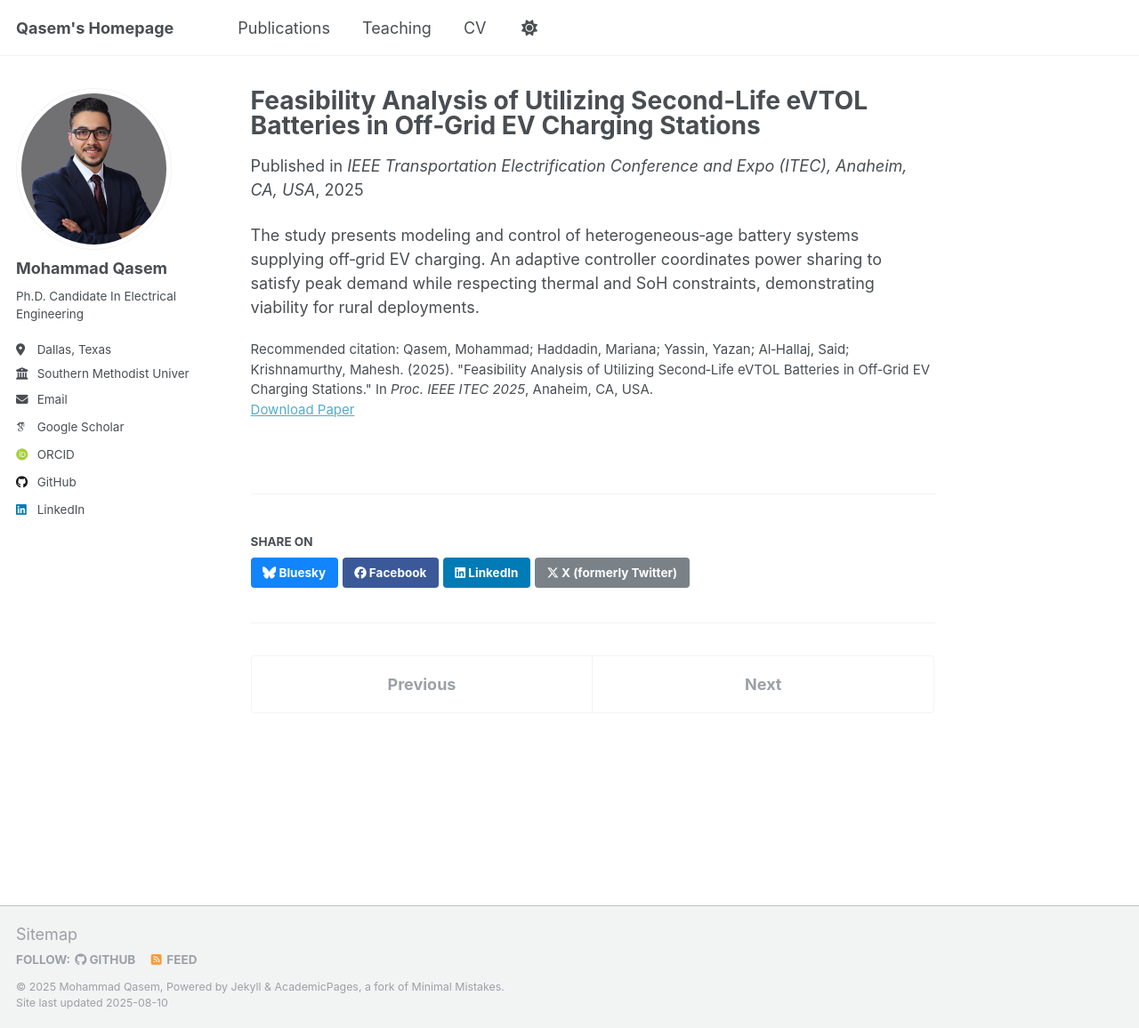
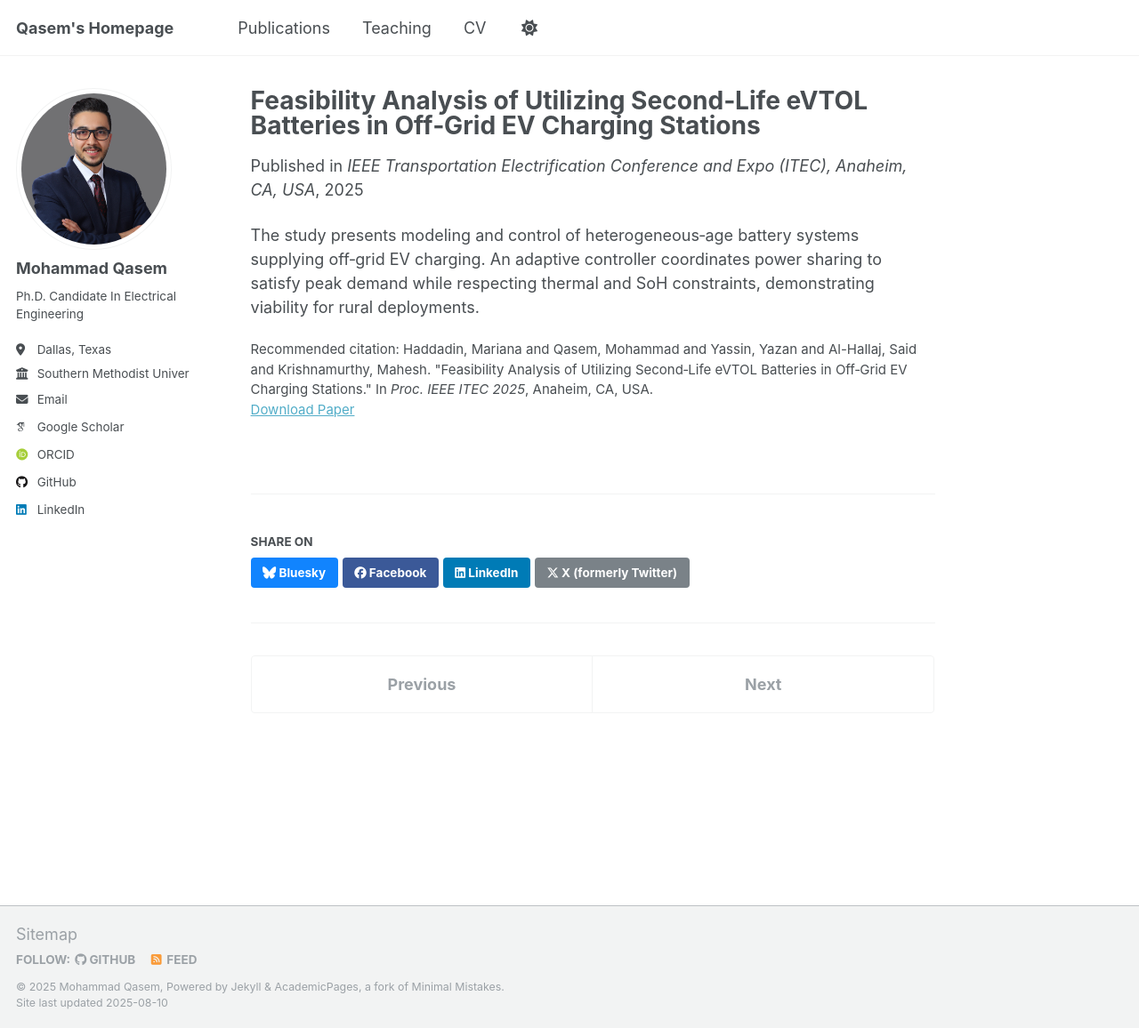
Before and after one commit to MohammadQasem97/Mohammad_Qasem.github.io, a Jekyll site: the page built from _publications/2025-06-18-feasibility-second-life-evtols-off-grid-ev-charging.md, in a window 1280 px wide and 1156 px high. Shown: the whole window at 89% size. Built offline with Jekyll 4.4.1, drawn with Linux system fonts in a browser that asks for light colours; some web fonts are replaced; a script that is not in the unit is left out.

Commit message:
Update 2025-06-18-feasibility-second-life-evtols-off-grid-ev-charging.md

```diff
--- a/_publications/2025-06-18-feasibility-second-life-evtols-off-grid-ev-charging.md
+++ b/_publications/2025-06-18-feasibility-second-life-evtols-off-grid-ev-charging.md
@@ -6,7 +6,7 @@ permalink: "/publication/2025-06-18-itex-second-life-evtols-offgrid-charging"
 excerpt: "Techno‑economic feasibility of repurposing eVTOL second‑life batteries for off‑grid EV charging with adaptive power‑sharing control."
 date: "2025-06-18"
 venue: "IEEE Transportation Electrification Conference and Expo (ITEC), Anaheim, CA, USA"
-paperurl: ""
-citation: "Qasem, Mohammad; Haddadin, Mariana; Yassin, Yazan; Al‑Hallaj, Said; Krishnamurthy, Mahesh. (2025). \"Feasibility Analysis of Utilizing Second‑Life eVTOL Batteries in Off‑Grid EV Charging Stations.\" In <i>Proc. IEEE ITEC 2025</i>, Anaheim, CA, USA."
+paperurl: "https://ieeexplore.ieee.org/document/11098154"
+citation: "Haddadin, Mariana and Qasem, Mohammad and Yassin, Yazan and Al-Hallaj, Said and Krishnamurthy, Mahesh. \"Feasibility Analysis of Utilizing Second‑Life eVTOL Batteries in Off‑Grid EV Charging Stations.\" In <i>Proc. IEEE ITEC 2025</i>, Anaheim, CA, USA."
 ---
 The study presents modeling and control of heterogeneous‑age battery systems supplying off‑grid EV charging. An adaptive controller coordinates power sharing to satisfy peak demand while respecting thermal and SoH constraints, demonstrating viability for rural deployments.
```
